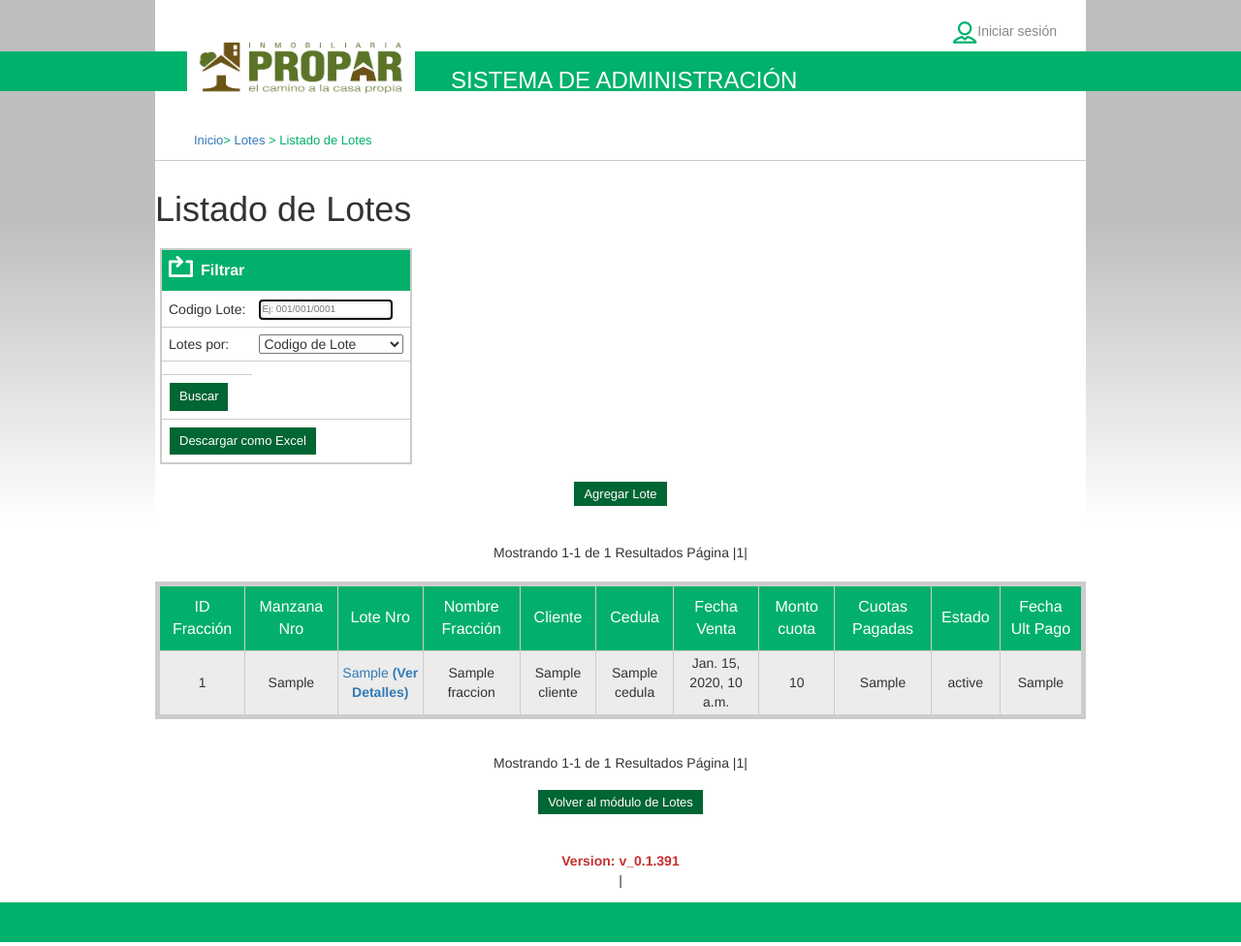
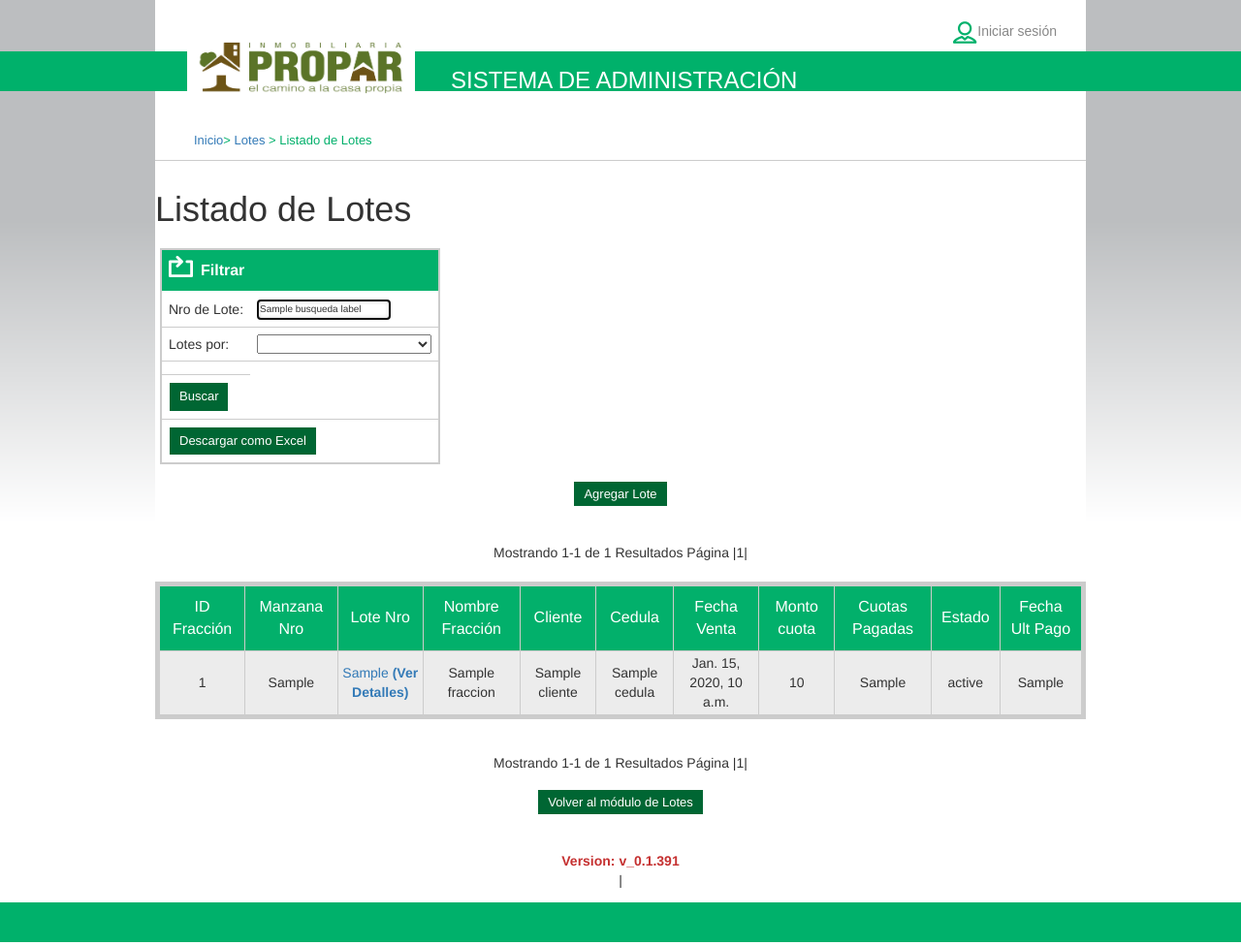
Before and after one commit to ecacavelos/kupii, a Django app: template templates/lotes/listado.html in a window 1280 px wide. Shown: the whole page at 97% size. Run offline with Django 3.2, Linux system fonts and the light colour scheme; the template is opened without the code that fills it: most values are stand-ins (such as "Sample title", 1, 10 or a date in 2020); some libraries are stand-ins or nearby versions.

Commit message:
KUP-390: Se corrige la paginacion de busqueda de lotes en listado de lotes.

```diff
--- a/principal/static/listados/listado_lotes.js
+++ b/principal/static/listados/listado_lotes.js
@@ -1,6 +1,14 @@
 	$(document).ready(function() {
 		$("#busqueda_label").focus();
 		$("#busqueda_label").autocomplete();
+
+		$("#tipo_busqueda").val(tipo_busqueda);
+		$("#busqueda_label").val(busqueda_label);
+		$("#busqueda").val(busqueda);
+		$("#nombre_frac2_label_value").val(fraccion_segun_estado);
+		$("#formato-reporte").val(formato_reporte);
+
+
 		if ($("#tipo_busqueda").val() == "codigo"){
 			$("#label_busqueda").html("Codigo Lote:");
 			console.log("Por codigo");
--- a/templates/lotes/listado.html
+++ b/templates/lotes/listado.html
@@ -1,5 +1,13 @@
 {% extends "lotes/base_lotes.html" %}
 {% block header_scripts %}
+<script type="text/javascript">
+    var ultima_busqueda = "{{ ultima_busqueda }}";
+    var busqueda = "{{ busqueda }}";
+    var tipo_busqueda = "{{ tipo_busqueda }}";
+    var busqueda_label = "{{ busqueda_label }}";
+    var formato_reporte = "{{ formato_reporte }}";
+    var fraccion_segun_estado = "{{ fraccion_segun_estado }}";
+</script>
 <script type="text/javascript" src="{{ STATIC_URL }}listados/listado_lotes.js"></script>
 {% endblock %}
 {% block content %}
@@ -14,7 +22,7 @@
 
 <div class="grid_6">
 	<form name="frm_busqueda" id="frm_busqueda" method="get" action="/lotes/listado_busqueda_lotes/">
-		{% csrf_token %}
+		<!--{% csrf_token %}-->
 		<table id="lista-categoria" frame="box">
 			<tr>
 				<th class="acciones"  colspan="3"><strong><a href="#" style="color: white;">Filtrar</a></strong></th>
@@ -30,6 +38,7 @@
 				<td> Lotes por: </td>
 				<td>
 					<select id="tipo_busqueda" name="tipo_busqueda">
+                        <option value="">Elije un tipo de busqueda</option>
 						<option value="codigo">Codigo de Lote</option>
 						<option value="nombre">Nombre de Cliente</option>
 						<option value="cedula">Cedula de Cliente</option>
@@ -127,13 +136,13 @@
 			<span class="step-links">
 				Mostrando {{ object_list.start_index }}-{{ object_list.end_index }} de {{ object_list.paginator.count }} Resultados
 				{%if object_list.has_previous%}
-				<a href="?page={{ object_list.first_index}}{{ultimo}}"> Primera </a>
-				<a href="?page={{ object_list.previous_page_number }}{{ultimo}}"> Anterior</a>
+				<a href="?page={{ object_list.first_index}}{{ultima_busqueda}}"> Primera </a>
+				<a href="?page={{ object_list.previous_page_number }}{{ultima_busqueda}}"> Anterior</a>
 				{%endif%}
 				P&aacute;gina |{{object_list.number}}|
 				{%if object_list.has_next%}
-				<a href="?page={{ object_list.next_page_number }}{{ultimo}}"> Siguiente </a>
-				<a href="?page={{ object_list.end_index}}{{ultimo}}"> Ultima </a>
+				<a href="?page={{ object_list.next_page_number }}{{ultima_busqueda}}"> Siguiente </a>
+				<a href="?page={{ object_list.end_index}}{{ultima_busqueda}}"> Ultima </a>
 				{%endif%}
 			</span>
 		</div>
```
Also changed, not shown: lotes/views.py (+9 -4 lines).
